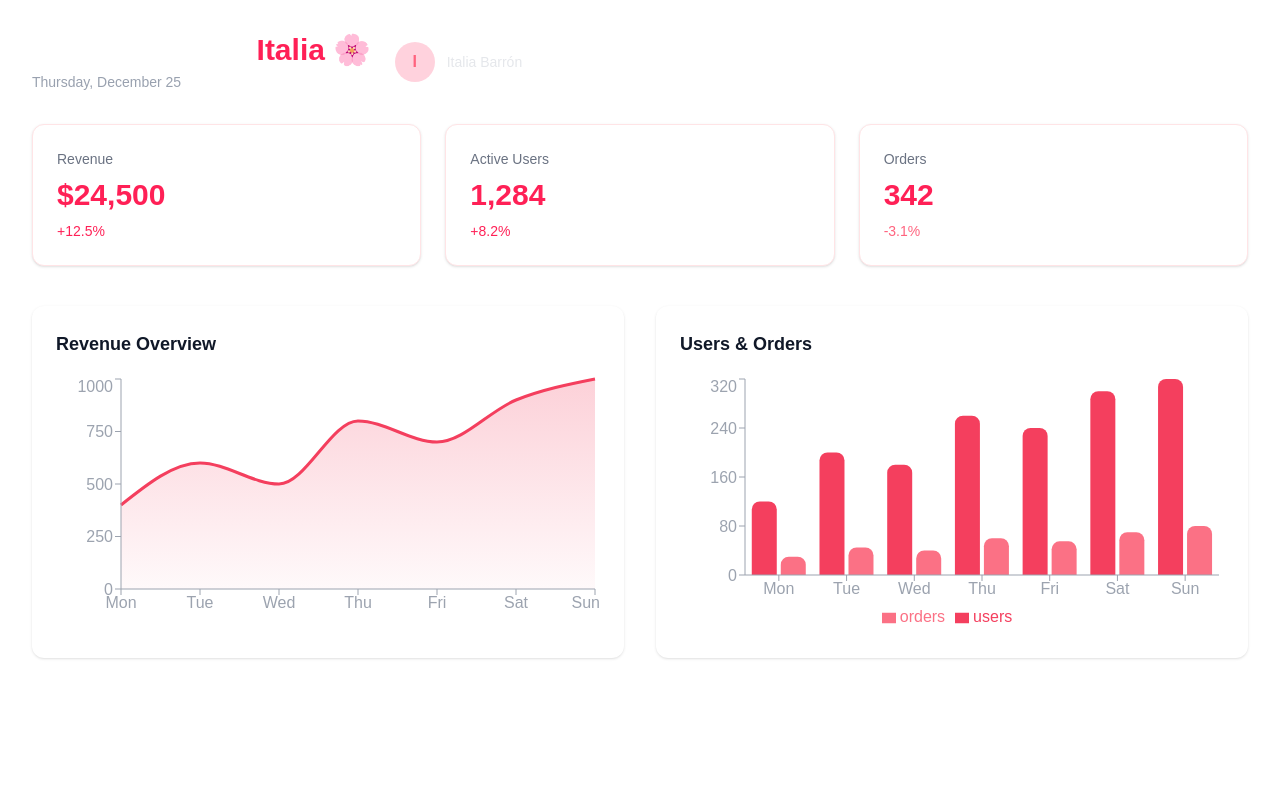
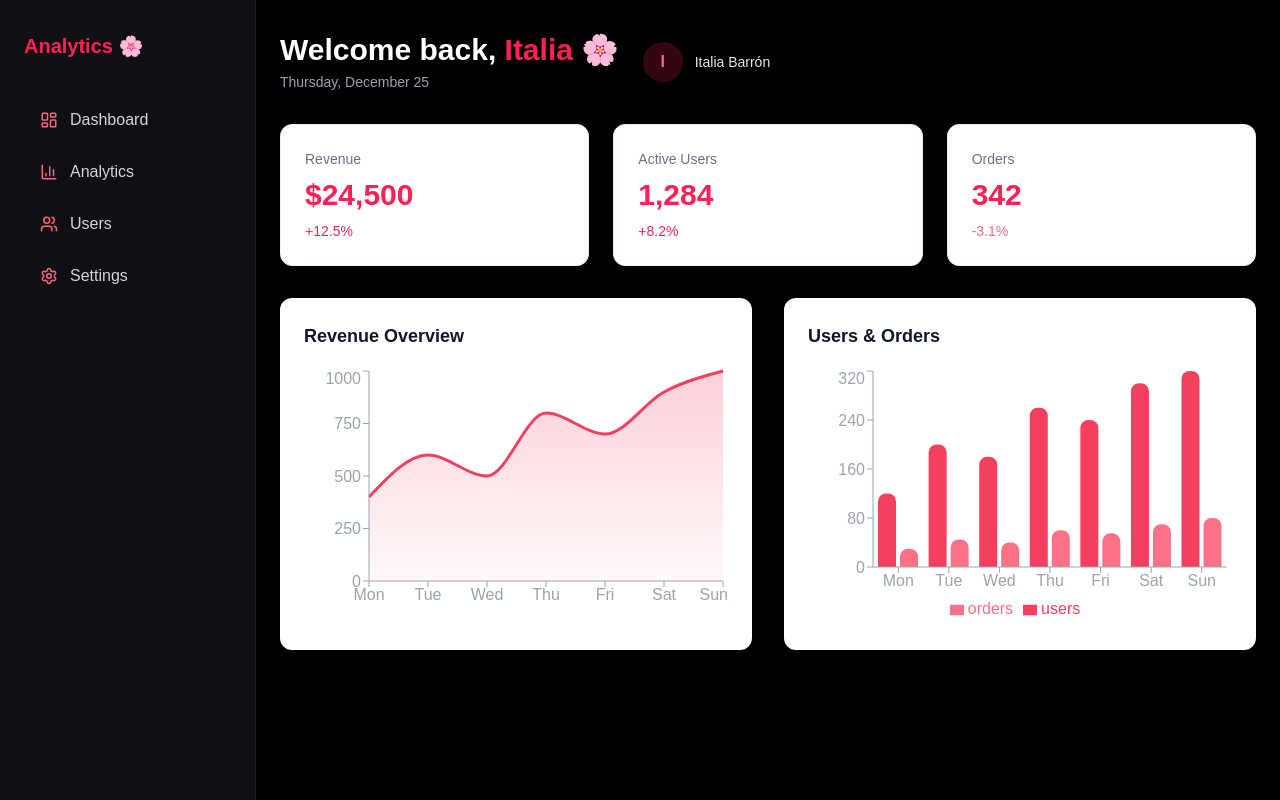
Before and after one commit to brizavda/analytics-dashboard, a Next.js app: page /dashboard in a window 1280 px wide. Built offline with nearby package versions, Linux system fonts and the light colour scheme.

Commit message:
feat: implement Sidebar and MobileSidebar components with navigation functionality

```diff
--- /dev/null
+++ b/app/components/MobileSidebar.tsx
@@ -0,0 +1,68 @@
+"use client";
+
+import { AnimatePresence, motion } from "framer-motion";
+import { Menu, X } from "lucide-react";
+import Link from "next/link";
+import { useState } from "react";
+
+export default function MobileSidebar() {
+  const [open, setOpen] = useState(false);
+
+  return (
+    <>
+      {/* Button */}
+      <button
+        onClick={() => setOpen(true)}
+        className="lg:hidden fixed top-5 left-5 z-50 bg-rose-500 text-white p-2 rounded-lg"
+      >
+        <Menu size={20} />
+      </button>
+
+      <AnimatePresence>
+        {open && (
+          <>
+            {/* Overlay */}
+            <motion.div
+              className="fixed inset-0 bg-black/60 z-40"
+              onClick={() => setOpen(false)}
+              initial={{ opacity: 0 }}
+              animate={{ opacity: 1 }}
+              exit={{ opacity: 0 }}
+            />
+
+            {/* Sidebar */}
+            <motion.aside
+              className="fixed top-0 left-0 w-64 h-full bg-[#0f0f14] z-50 px-6 py-8"
+              initial={{ x: -300 }}
+              animate={{ x: 0 }}
+              exit={{ x: -300 }}
+              transition={{ type: "spring", stiffness: 260, damping: 25 }}
+            >
+              <div className="flex justify-between items-center mb-8">
+                <h2 className="text-xl font-bold text-white">
+                  Analytics <span className="text-rose-500">🌸</span>
+                </h2>
+                <button onClick={() => setOpen(false)}>
+                  <X className="text-white" />
+                </button>
+              </div>
+
+              <nav className="flex flex-col gap-4">
+                {["Dashboard", "Analytics", "Users", "Settings"].map((item) => (
+                  <Link
+                    key={item}
+                    href="/dashboard"
+                    onClick={() => setOpen(false)}
+                    className="text-gray-300 hover:text-white transition"
+                  >
+                    {item}
+                  </Link>
+                ))}
+              </nav>
+            </motion.aside>
+          </>
+        )}
+      </AnimatePresence>
+    </>
+  );
+}
--- /dev/null
+++ b/app/components/Sidebar.tsx
@@ -0,0 +1,38 @@
+"use client";
+
+import { BarChart3, LayoutDashboard, Settings, Users } from "lucide-react";
+import Link from "next/link";
+
+const navItems = [
+  { label: "Dashboard", href: "/dashboard", icon: LayoutDashboard },
+  { label: "Analytics", href: "/dashboard", icon: BarChart3 },
+  { label: "Users", href: "/dashboard", icon: Users },
+  { label: "Settings", href: "/dashboard", icon: Settings },
+];
+
+export default function Sidebar() {
+  return (
+    <aside className="hidden lg:flex w-64 h-screen fixed left-0 top-0 bg-[#0f0f14] border-r border-white/5">
+      <div className="flex flex-col w-full px-6 py-8">
+        {/* Logo */}
+        <h2 className="text-xl font-bold text-white mb-10">
+          <span className="text-rose-500">Analytics</span> 🌸
+        </h2>
+
+        {/* Navigation */}
+        <nav className="flex flex-col gap-3">
+          {navItems.map((item) => (
+            <Link
+              key={item.label}
+              href={item.href}
+              className="flex items-center gap-3 px-4 py-2 rounded-lg text-gray-300 hover:text-white hover:bg-rose-500/10 transition"
+            >
+              <item.icon size={18} className="text-rose-400" />
+              {item.label}
+            </Link>
+          ))}
+        </nav>
+      </div>
+    </aside>
+  );
+}
--- a/app/dashboard/page.tsx
+++ b/app/dashboard/page.tsx
@@ -1,28 +1,44 @@
+import MobileSidebar from "../components/MobileSidebar";
+import Sidebar from "../components/Sidebar";
+
+
 import UsersOrdersChart from "@/app/components/ui/UsersOrdersChart";
 import DashboardHeader from "../components/ui/DashboardHeader";
 import RevenueChart from "../components/ui/RevenueChart";
 import StatCard from "../components/ui/StatCard";
+
 import { dashboardStats } from "../data/mockData";
 
 export default function DashboardPage() {
   return (
-    <div className="p-8 space-y-8">
+    <div className="flex min-h-screen bg-black text-white">
+
+      {/* SIDEBAR */}
+      <Sidebar />
+
+      {/* SIDEBAR MOBILE */}
+      <MobileSidebar />
+
+      {/* MAIN CONTENT */}
+      <main className="flex-1 lg:ml-64 px-6 py-8 space-y-8">
 
         {/* HEADER */}
         <DashboardHeader />
 
         {/* STATS */}
-      <section className="grid grid-cols-1 sm:grid-cols-2 lg:grid-cols-3 gap-6 mt-8">
+        <section className="grid grid-cols-1 sm:grid-cols-2 lg:grid-cols-3 gap-6">
           {dashboardStats.map((stat) => (
             <StatCard key={stat.id} {...stat} />
           ))}
         </section>
+
         {/* CHARTS */}
-      <section className="grid grid-cols-1 lg:grid-cols-2 gap-8 mt-10">
+        <section className="grid grid-cols-1 lg:grid-cols-2 gap-8">
           <RevenueChart />
           <UsersOrdersChart />
         </section>
 
+      </main>
     </div>
   );
 }
--- a/package.json
+++ b/package.json
@@ -10,6 +10,8 @@
   },
   "dependencies": {
     "date-fns": "^4.1.0",
+    "framer-motion": "^12.23.26",
+    "lucide-react": "^0.562.0",
     "next": "16.1.1",
     "react": "19.2.3",
     "react-dom": "19.2.3",
```
Also changed, not shown: 1 other file (tests, documents, lock files or other folders). Lines whose indentation alone changed are shown as unchanged.
